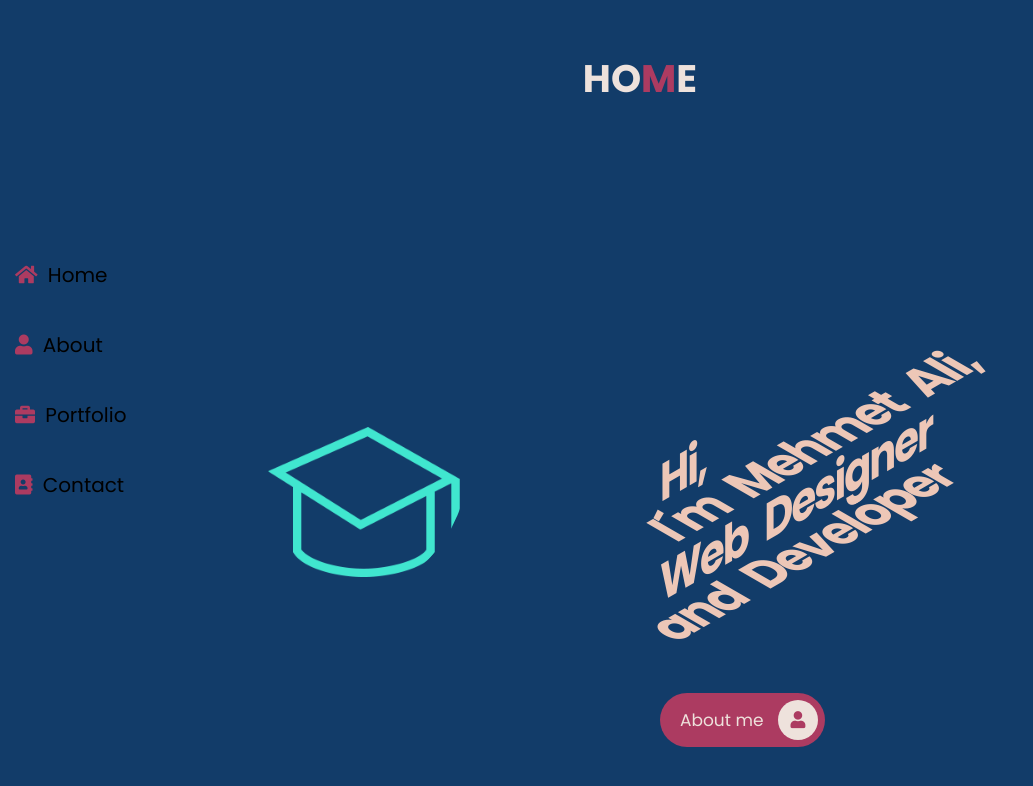
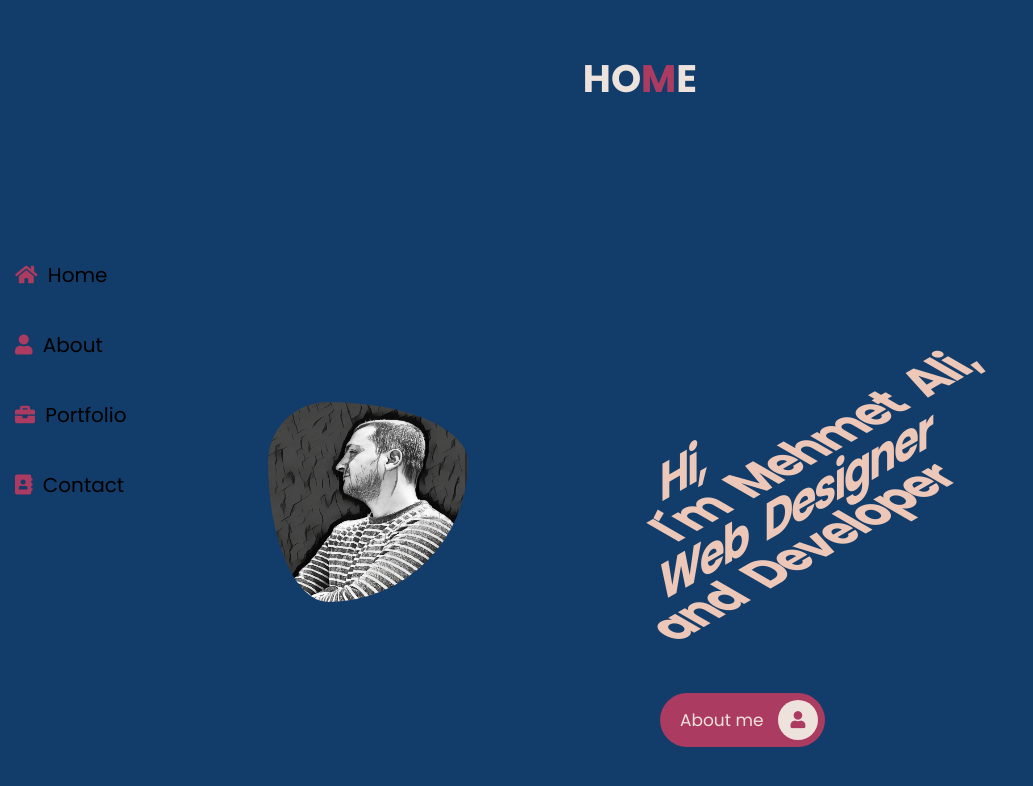
Before and after one commit to akayami001/Personal_portfolio, a website: page index.html in a window 1280 px wide. Shown: the whole page, without its empty margins (0-1033 px from the left). Drawn offline with Linux system fonts and the light colour scheme.

Commit message:
added img

```diff
--- a/index.html
+++ b/index.html
@@ -37,7 +37,7 @@
       <h1 class="heading">Ho<span>m</span>e</h1>
       <div class="container">
         <div class="image">
-          <img src="./images/iconmonstr-school-22-240.png" alt="" />
+          <img src="./images/admin.jpg" alt="" />
         </div>
 
         <div class="content">
```
Also changed, not shown: images/admin.jpg (added).
